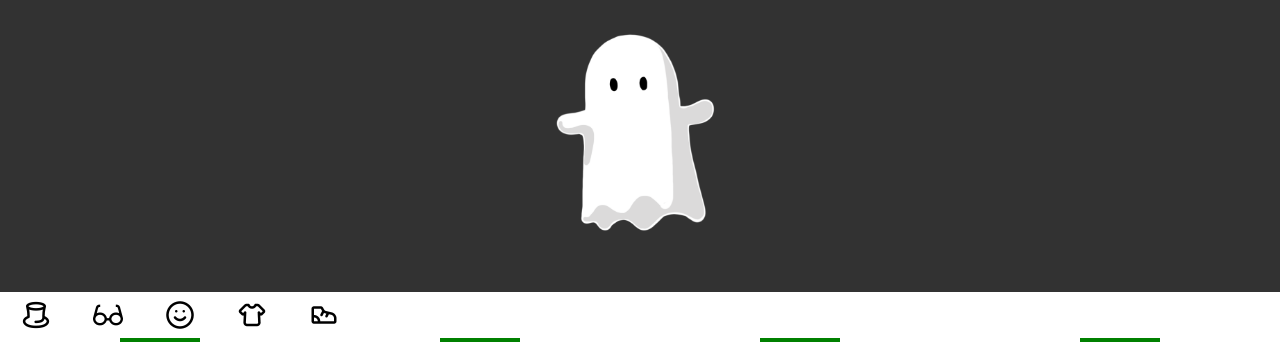
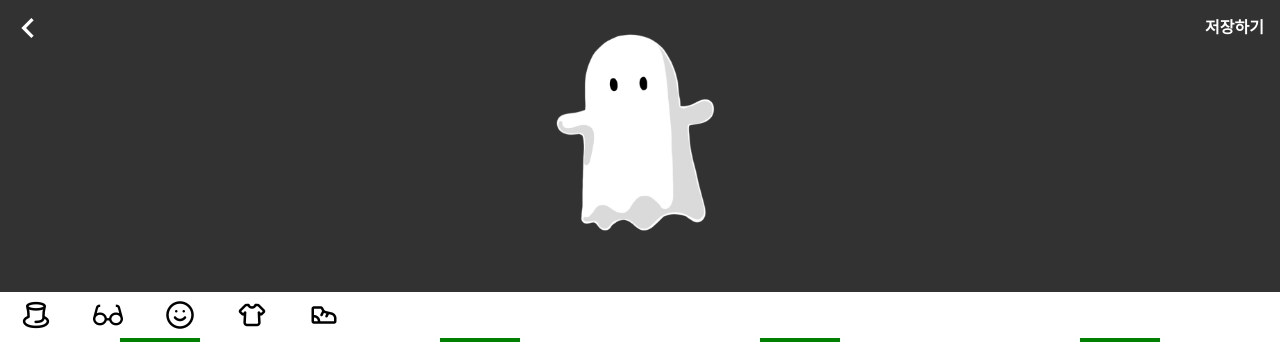
Before and after one commit to flow4camp/flow4-front, a React (Create React App) app: page /edit-character in a window 1280 px wide. Shown: the top 342 px of the page. Built offline with nearby package versions, Linux system fonts and the light colour scheme; a web font is replaced by a local one.

Commit message:
feat) edit창 buttons

```diff
--- a/src/pages/EditCharacter.tsx
+++ b/src/pages/EditCharacter.tsx
@@ -1,8 +1,12 @@
 import React, { useState } from "react";
-import { background, useTheme } from "@chakra-ui/react";
+import { Button, useTheme } from "@chakra-ui/react";
+import { ChevronLeftIcon } from '@chakra-ui/icons';
+import { useNavigate } from "react-router-dom";
 import UserCharacter from "../components/UserCharacter";
 
 function EditCharacter() {
+  const navigate = useNavigate();
+
   const [selectedItem, setSelectedItem] = useState<string>("item1");
 
   const handleTabClick = (item: string) => {
@@ -20,17 +24,32 @@ function EditCharacter() {
           display: "flex",
           justifyContent: "center",
           alignItems: "center",
+          position: 'relative'
         }}
       >
-        {/* <img
-          src={require("../assets/ghost-basic-0.png")}
-          style={{
-            width: "300px",
-            height: "300px",
-            objectFit: "cover",
-          }}
-        /> */}
         <UserCharacter edit={true} />
+        <ChevronLeftIcon
+          boxSize={10}
+          color='white'
+          position='absolute'
+          left={0}
+          top={0}
+          m={2}
+          onClick={() => (navigate('/home'))}
+        />
+        <Button
+          position='absolute'
+          right={0}
+          top={0}
+          m={2}
+          p={2}
+          style={{ fontFamily: "Font-Content-Light" }}
+          fontSize='md'
+          bg='transparent'
+          color='white'
+        >
+          저장하기
+        </Button>
       </div>
       <div style={styles.tabContainer}>
         <button
```
